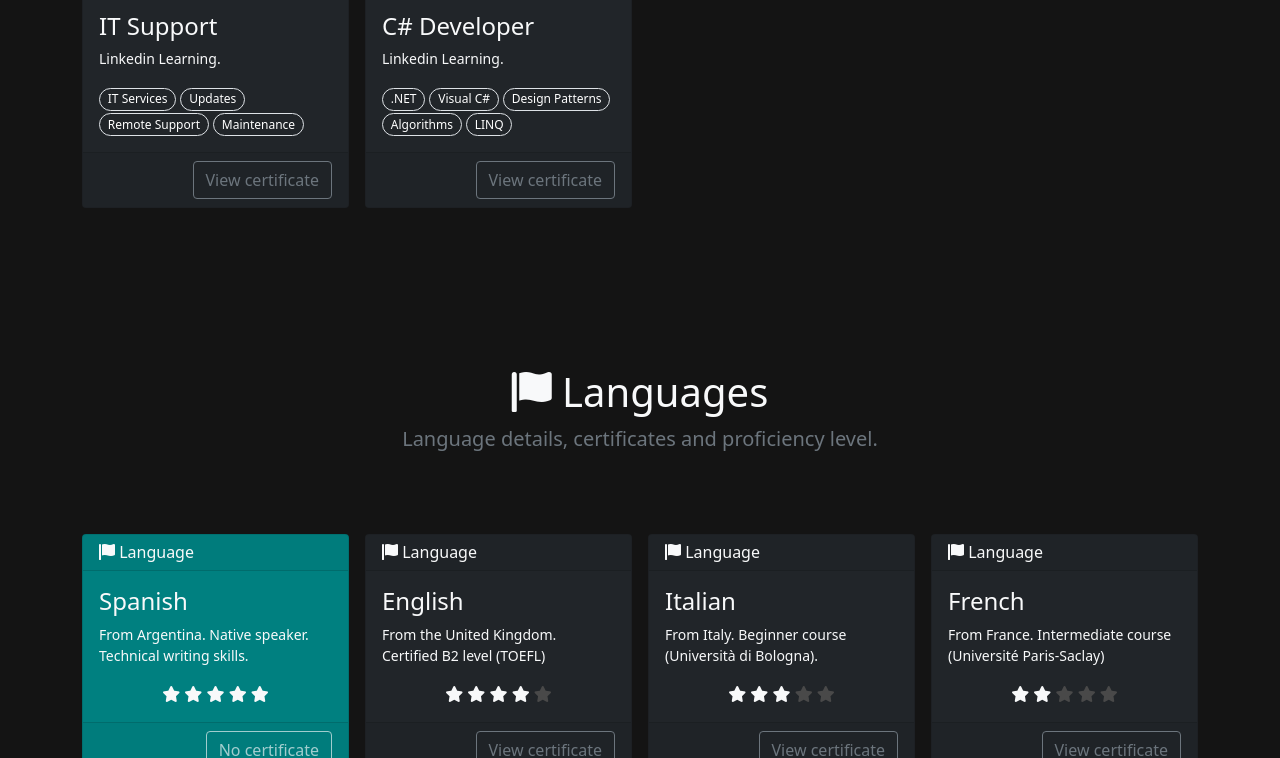
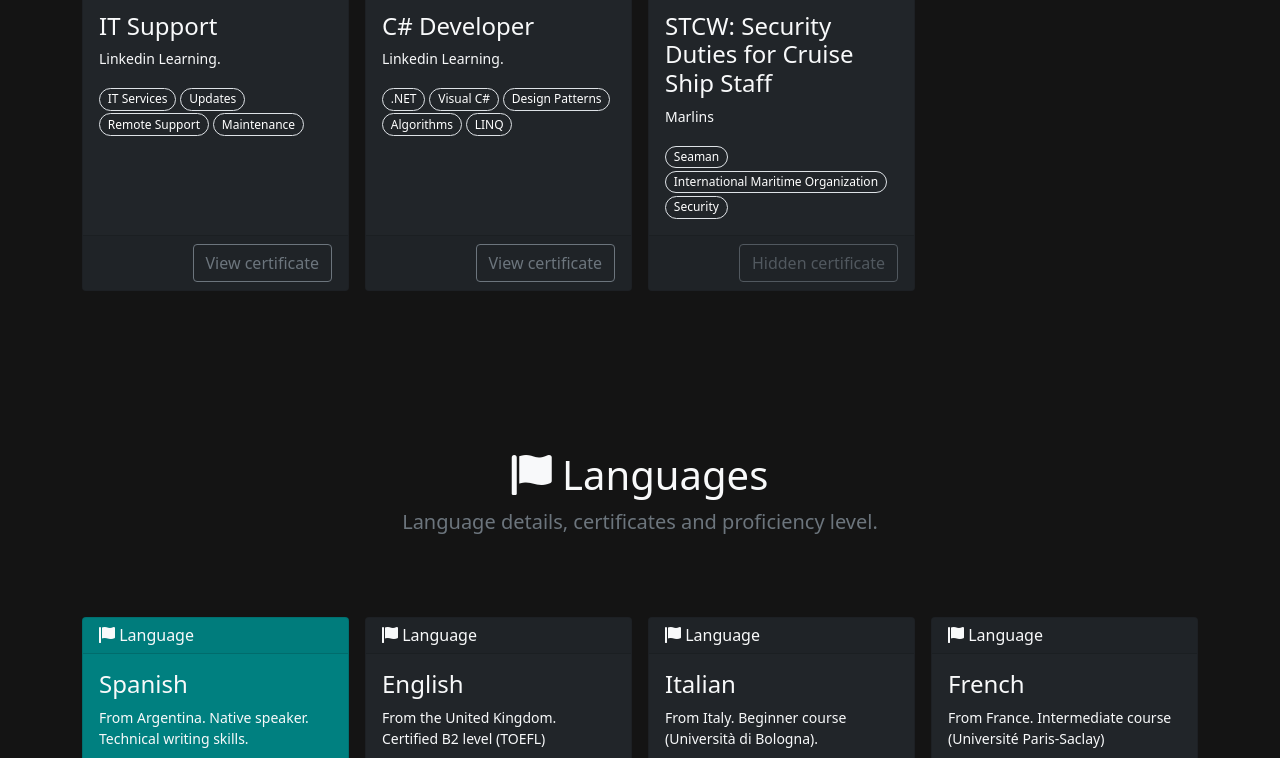
Before and after one commit to fmbizzotto/online-resume, a plain HTML site: page index.html in a window 1280 px wide. Shown: the part 1751-2509 px from the top of the page. Drawn offline with nearby package versions, Linux system fonts and the light colour scheme.

Commit message:
Added SCTW card

```diff
--- a/index.html
+++ b/index.html
@@ -295,6 +295,23 @@
               </div>
             </div>
           </div>
+
+          <div class="col"> <!--Columna: STCW-->
+            <div class="card bg-dark" style="height: 100%;">
+              <h6 class="card-header"><i class="fa-solid fa-certificate"></i> Certification</h6>
+              <div class="card-body">
+                <h4 class="card-title">STCW: Security Duties for Cruise Ship Staff</h4>
+                <p class="card-text fw-lighter small">Marlins</p>
+                <span class="badge rounded-pill border fw-lighter">Seaman</span>
+                <span class="badge rounded-pill border fw-lighter">International Maritime Organization</span>
+                <span class="badge rounded-pill border fw-lighter">Security</span>
+              </div>
+              <div class="card-footer text-center">
+                <p class="text-end my-0"><a href="" target="_blank" class="btn btn-outline-secondary disabled">Hidden certificate</a></p>
+              </div>
+            </div>
+          </div>
+
 
         </div>
 
```
